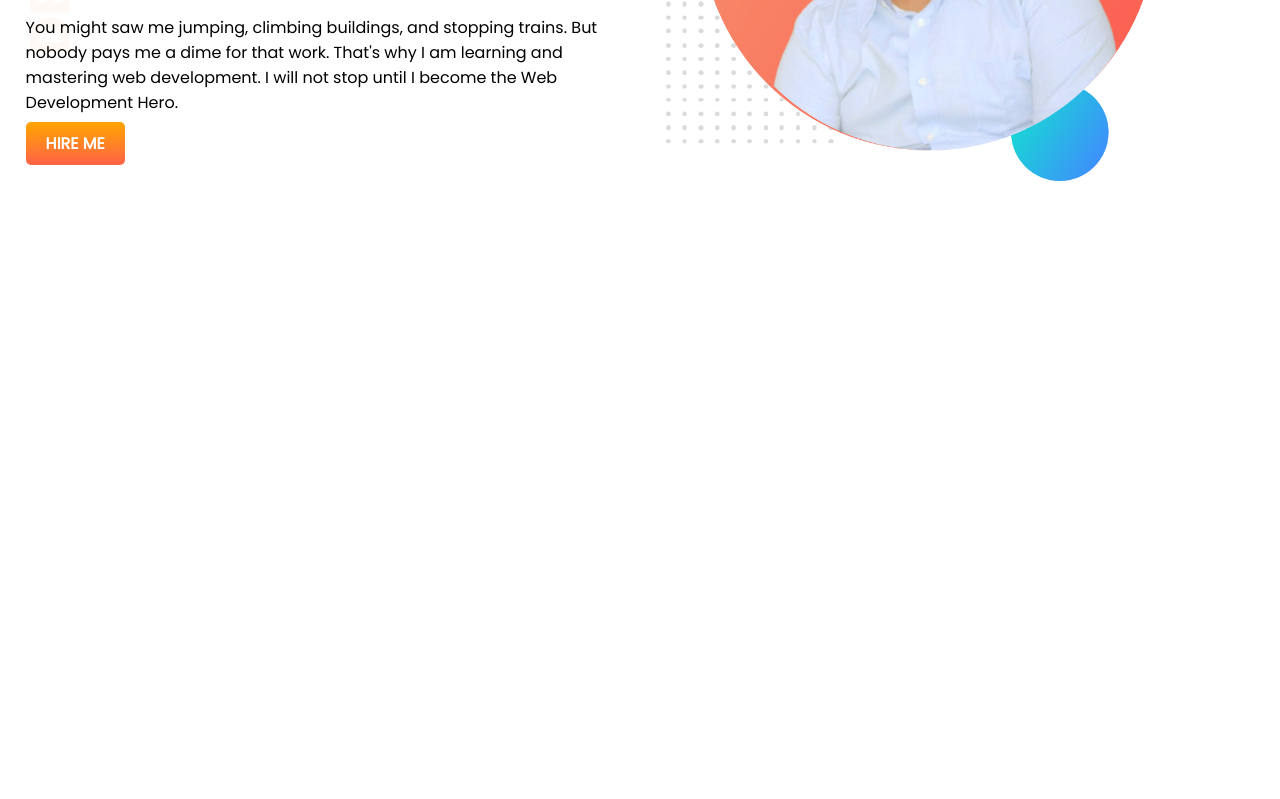
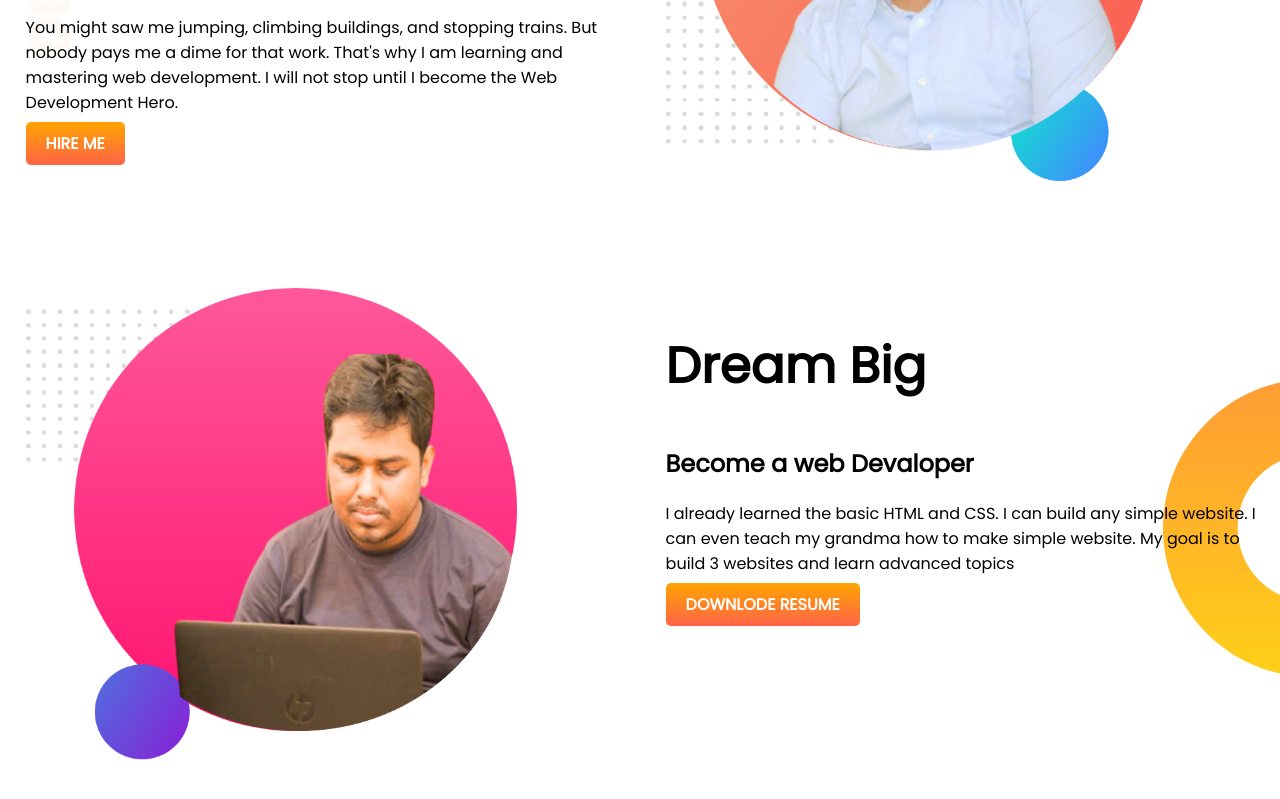
Before and after one commit to shajid404/developer-portfolio, a plain HTML site: page index.html in a window 1280 px wide. Shown: the part 307-1106 px from the top of the page. Before the commit the page ends 800 px from the top, so only its background shows below. Drawn offline with Linux system fonts and the light colour scheme.

Commit message:
dream added

```diff
--- a/Style.css
+++ b/Style.css
@@ -13,6 +13,7 @@
 
 section {
     display: flex;
+    margin-bottom: 100px;
 
 }
 
@@ -39,3 +40,9 @@
     background-image: url(images/top-banner.png);
     background-repeat: no-repeat;
 }
+
+.dream-big {
+    background-image: url(images/dream-bg.png);
+    background-repeat: no-repeat;
+    background-position: right;
+}
--- a/index.html
+++ b/index.html
@@ -32,6 +32,19 @@
             <img src="images/shajid-bg.png" alt="">
         </div>
     </section>
+    <section class="dream-big">
+        <div class="half-width">
+            <img src="images/shajid-bg2.png" alt="">
+        </div>
+        <div class="half-width">
+            <h1>Dream Big</h1>
+            <h2> Become a web Devaloper </h2>
+            <p> I already learned the basic HTML and CSS. I can build any simple website. I can even teach my grandma
+                how to make simple website. My goal is to build 3 websites and learn advanced topics</p>
+            <a class="link-button" target="_blank" href="">DOWNLODE RESUME</a>
+        </div>
+
+    </section>
 </body>
 
 </html>
```
Also changed, not shown: images/jhankar.png (deleted), images/jhankar2.png (deleted), images/shajid-bg2.png (added), 4 other files.
